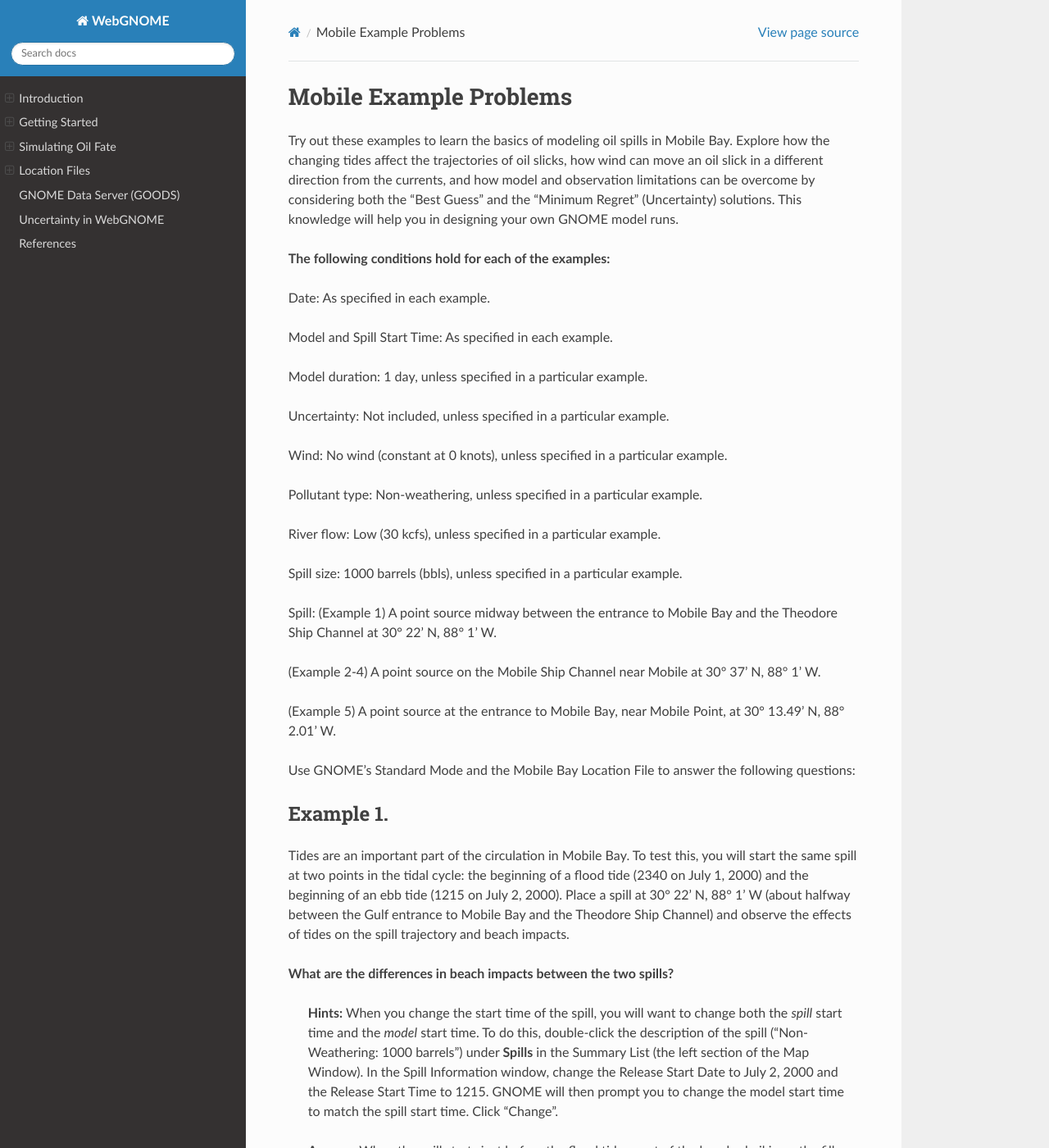
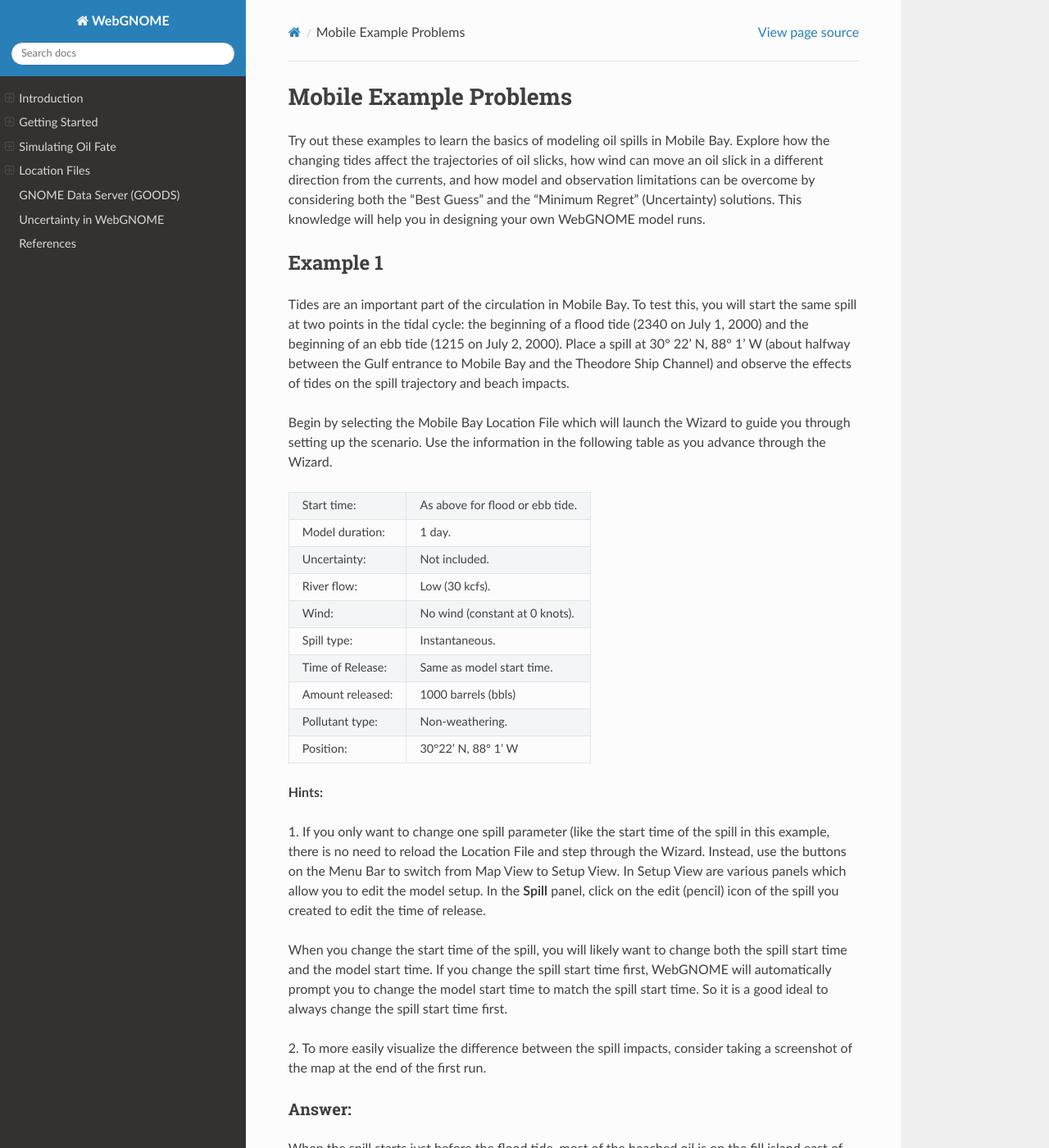
Before and after one commit to NOAA-ORR-ERD/WebGnomeClient, a Sphinx documentation site: the page built from doc/location_files/mobile_examples.rst, in a window 1280 px wide and 1400 px high. Shown: the whole window at 82% size. Built offline with Sphinx 7.4.7 and the Read the Docs theme 2.0.0, drawn with Linux system fonts in a browser that asks for light colours; some of the changed text lies outside the part shown.

Commit message:
Mostly wordsmithing, minor UI tweaks Fixed (I hope) wind default time in Location File Wizard

```diff
--- a/doc/location_files.rst
+++ b/doc/location_files.rst
@@ -104,7 +105,6 @@
 
     :ref:`lmiss_examples`
 
-    :ref:`mobile_examples`
 
     :ref:`sabine_examples`
 
--- a/doc/location_files/mobile_examples.rst
+++ b/doc/location_files/mobile_examples.rst
@@ -13,43 +13,10 @@
 the currents, and how model and observation limitations can be overcome
 by considering both the "Best Guess" and the "Minimum Regret"
 (Uncertainty) solutions. This knowledge will help you in designing your
-own GNOME model runs.
+own WebGNOME model runs.
 
-**The following conditions hold for each of the examples:**
-
-Date: As specified in each example.
-
-Model and Spill Start Time: As specified in each example.
-
-Model duration: 1 day, unless specified in a particular example.
-
-Uncertainty: Not included, unless specified in a particular example.
-
-Wind: No wind (constant at 0 knots), unless specified in a particular
-example.
-
-Pollutant type: Non-weathering, unless specified in a particular
-example.
-
-River flow: Low (30 kcfs), unless specified in a particular example.
-
-Spill size: 1000 barrels (bbls), unless specified in a particular
-example.
-
-Spill: (Example 1) A point source midway between the entrance to Mobile
-Bay and the Theodore Ship Channel at 30° 22' N, 88° 1' W.
-
-(Example 2-4) A point source on the Mobile Ship Channel near Mobile at
-30° 37' N, 88° 1' W.
-
-(Example 5) A point source at the entrance to Mobile Bay, near Mobile
-Point, at 30° 13.49' N, 88° 2.01' W.
-
-Use GNOME's Standard Mode and the Mobile Bay Location File to answer the
-following questions:
-
-Example 1.
-----------
+Example 1
+---------
 
 Tides are an important part of the circulation in Mobile Bay. To
 test this, you will start the same spill at two points in the tidal
@@ -59,26 +26,53 @@
 and the Theodore Ship Channel) and observe the effects of tides on the
 spill trajectory and beach impacts.
 
-**What are the differences in beach impacts between the two spills?**
+Begin by selecting the Mobile Bay Location File which will launch
+the Wizard to guide you through setting up the scenario. Use the information
+in the following table as you advance through the Wizard.
 
-    **Hints:** When you change the start time of the spill, you will
-    want to change both the *spill* start time and the *model* start
-    time. To do this, double-click the description of the spill
-    ("Non-Weathering: 1000 barrels") under **Spills** in the Summary
-    List (the left section of the Map Window). In the Spill Information
-    window, change the Release Start Date to July 2, 2000 and the
-    Release Start Time to 1215. GNOME will then prompt you to change the
-    model start time to match the spill start time. Click "Change".
+=======================  =================================================
+Start time:               As above for flood or ebb tide.
+Model duration:           1 day.
+Uncertainty:              Not included.
+River flow:               Low (30 kcfs).
+Wind:                     No wind (constant at 0 knots).
+Spill type:               Instantaneous.
+Time of Release:          Same as model start time.
+Amount released:          1000 barrels (bbls)
+Pollutant type:           Non-weathering.
+Position:                 30°22' N, 88° 1' W
+=======================  =================================================
 
-    **Answer:** When the spill starts just before the flood tide, most
-    of the beached oil is on the fill island east of Deer River Point
-    and some of the beached oil is on the western end of Theodore Ship
-    Channel. When the spill starts just before the ebb tide, most of the
-    spill is transported out of Mobile Bay towards the Gulf, with some
-    oil beaching on Dauphin and Pelican Islands.
+**Hints:**
 
-Example 2.
-----------
+1. If you only want to change one spill parameter (like the start time
+of the spill in this example, there is no need to reload the Location File
+and step through the Wizard. Instead, use the buttons on the Menu Bar to
+switch from Map View to Setup View. In Setup View are various panels which
+allow you to edit the model setup. In the **Spill** panel, click on the edit
+(pencil) icon of the spill you created to edit the time of release.
+
+When you change the start time of the spill, you will likely want to
+change both the spill start time and the model start time. If you change
+the spill start time first, WebGNOME will automatically
+prompt you to change the model start time to match the spill start time.
+So it is a good ideal to always change the spill start time first.
+
+2. To more easily visualize the difference between the spill impacts,
+consider taking a screenshot of the map at the end of the first run.
+
+Answer:
+.......
+
+When the spill starts just before the flood tide, most
+of the beached oil is on the fill island east of Deer River Point
+and some of the beached oil is on the western end of Theodore Ship
+Channel. When the spill starts just before the ebb tide, most of the
+spill is transported out of Mobile Bay towards the Gulf, with some
+oil beaching on Dauphin and Pelican Islands.
+
+Example 2
+---------
 
 The circulation in Mobile Bay is significantly affected by the
 flow rate of the Mobile River. In this example, you will look at a spill
@@ -90,88 +84,100 @@
 a high (200 kcfs) river flow. Change the model run duration to 3 days
 for this example problem.
 
-**What are the differences in beach impacts between these two
-scenarios?**
+What are the differences in beach impacts between these two
+scenarios?
 
-    **Hints:** First, change the spill start time and location.
-    (Double-click the spill description in the Summary List, as you did
-    in Example 1.) Next, change the spill duration. (Double-click
-    "Duration: 24 hours" in the Summary List.)
+**Hints:**
 
-    To change the river flow rate, double-click the name of your
-    Location File, "Mobile Bay," under **Location File** in the Summary
-    List. In the windows that follow, you can change any of the
-    conditions that you set earlier. In this case, you only want to
-    change the river flow rate. In the Setting River Flow window, change
-    the flow rate to "High 200 kcfs." Click "Next" to bypass windows
-    that don't need to be changed. You can then rerun the model with the
-    same spill, under the same conditions, but with a new river flow
-    rate.
+1. Once again, use the **Spill** panel in Setup View to change spill
+settings.
 
-    **Answer:** Changing the river flow rate changes the oil spill
-    trajectory, leading to different beach impact areas. When the river
-    flow rate is low, the spill moves further up into the bay on the
-    flood tides, impacting the marsh areas surrounding Mobile, before
-    slowly starting to move toward the bay's entrances. When the river
-    rate is high, the spill moves toward the entrances of Mobile Bay at
-    a *much* faster rate, allowing less time for beach impacts enroute.
+2. The run duration can be edited in the Model Settings panel.
 
-Example 3.
-----------
+2. **Not sure how to change the river flow rate yet**
+
+Answer:
+.......
+
+Changing the river flow rate changes the oil spill
+trajectory, leading to different beach impact areas. When the river
+flow rate is low, the spill moves further up into the bay on the
+flood tides, impacting the marsh areas surrounding Mobile, before
+slowly starting to move toward the bay's entrances. When the river
+rate is high, the spill moves toward the entrances of Mobile Bay at
+a *much* faster rate, allowing less time for beach impacts enroute.
+
+Example 3
+---------
 
 Wind both moves the oil along the water's surface and drives
 currents. Rerun the previous spill with the high river flow rate and add
 a 15-knot wind from the northwest. Run this spill scenario for 2 days.
 
-**How does the oil's trajectory change from the previous example?**
+How does the oil's trajectory change from the previous example?
 
-    **Hint:** To add wind to your model, double-click **Wind** in the
-    Summary List, then enter the wind speed and direction in the
-    Constant or Variable Wind window.
+**Hint:**
 
-    **Answer:** The wind dramatically changes the oil's trajectory!
-    Instead of quickly moving seaward, much of the oil beaches along the
-    eastern shoreline of Mobile Bay, from Seacliff to Palmetto Beach.
+You created a spatially constant wind at 0 knots in the initial model setup. It
+shows up in a list (currently with just one entry) at the bottom of
+the Point Wind panel. You can choose to edit this wind (by clicking the pencil
+icon in the list) or add a new constant wind by clicking the + icon at the
+top right of the panel.
 
-4. Forecasts of environmental parameters are inherently uncertain. For
-   example, wind and weather forecasts can be "off" in the speed,
-   direction, or timing of winds. GNOME supports a "Minimum Regret"
-   solution in addition to the "Best Guess" solution that you have been
-   running. The "Minimum Regret" solution takes into account our
-   uncertainty in wind, horizontal mixing, and currents. Now you will
-   add the "Minimum Regret" solution to see where else the spill might
-   go.
+Answer:
+.......
+
+The wind dramatically changes the oil's trajectory!
+Instead of quickly moving seaward, much of the oil beaches along the
+eastern shoreline of Mobile Bay, from Seacliff to Palmetto Beach.
+
+Example 4
+---------
+
+Forecasts of environmental parameters are inherently uncertain. For
+example, wind and weather forecasts can be "off" in the speed,
+direction, or timing of winds. GNOME supports a "Minimum Regret"
+solution in addition to the "Best Guess" solution that you have been
+running. The "Minimum Regret" solution takes into account our
+uncertainty in wind, horizontal mixing, and currents. Now you will
+add the "Minimum Regret" solution to see where else the spill might
+go.
 
 Rerun the previous spill with a high river flow rate, but first make
 these changes: (1) change the wind to 15 knots from the east; (2) change
 the spill start time to 0100 on March 15, 2000; (3) reset the model
 duration to 1 day; and (4) include the “Minimum Regret” solution.
 
-**"Zoom in" to your spill area and briefly discuss the difference
+"Zoom in" to your spill area and examine the difference
 between the "Best Guess" (black) and "Minimum Regret" (red)
 trajectories. Why do you think this type of information would be
 useful?**
 
-    **Hint:** To include the Minimum Regret (Uncertainty) solution,
-    click the “Include Minimum Regret” box under **Model Settings** in
-    the Summary List.
+**Hint:**
 
-    **Answer:** The "Minimum Regret" solution shows where else the spill
-    could go if the currents, winds or other model inputs were a little
-    bit different. Although our "Best Guess" solution does not show any
-    oil impacts on the fill island, the "Minimum Regret" solution shows
-    that there could be oil contact. Responders use this information to
-    make decisions about how they will allocate response resources.
-    Sometimes a highly valued environmental resource (e.g. an endangered
-    species) may be important enough to protect, even if it has a low
-    probability of being oiled.
+To include the Minimum Regret (Uncertainty) solution,
+click the box labeled "Include the Minimum Regret (Uncertainty)
+solution" in the Model Settings panel in Setup View.
+
+Answer:
+.......
+
+The "Minimum Regret" solution shows where else the spill
+could go if the currents, winds or other model inputs were a little
+bit different. Although our "Best Guess" solution does not show any
+oil impacts on the fill island, the "Minimum Regret" solution shows
+that there could be oil contact. Responders use this information to
+make decisions about how they will allocate response resources.
+Sometimes a highly valued environmental resource (e.g. an endangered
+species) may be important enough to protect, even if it has a low
+probability of being oiled.
 
 Example 5.
 ----------
 
 Different types of pollutants weather differently. In the
-previous examples, you were using an imaginary type of pollutant that
-did not change with time ("non-weathering"). Now you are going to run a
+previous examples, you were using a "non-weathering" pollutant that
+did not change with time. Now you are going to run a
 "What if?" scenario that compares the effects of different types of
 pollutants.
 
@@ -194,21 +200,31 @@
 +----------------------------+------------------+--------------+
 | Beached                    |                  |              |
 +----------------------------+------------------+--------------+
-| Evaporated and Dispersed   |                  |              |
+| Evaporated                 |                  |              |
++----------------------------+------------------+--------------+
+| Dispersed                  |                  |              |
 +----------------------------+------------------+--------------+
 | Off map                    |                  |              |
 +----------------------------+------------------+--------------+
 
-    **Hint:** To view the mass balance for each scenario, click the
-    right-pointing triangle next to the spill description ("Medium
-    Crude: 10000 barrels") under **Spills** in the Summary List. Then
-    click the right-pointing triangle next to "Splot Mass Balance" to
-    view the mass balance for the "Best Guess" trajectory.
+**Hints:**
 
-    **Answer:** Heavier oils remain in the environment longer than
-    lighter, refined products. You can see that the beach impacts from
-    the medium crude spill are more extensive than for the gasoline
-    spill. (Your numbers may differ slightly.)
+1. You can make all the changes to the model setup in Setup View
+or start over with the Wizard by choosing "Select a Location File" from
+the **New** pull down menu on the menubar.
+
+2. Use the Select/Change Oil button to to open the ADIOS oil library.
+From this interface you can select an oil that corresponds to a medium
+crude or a gasoline. It doesn't matter which exact oil you select, as long
+as it falls into one of these broad categories.
+
+3. To view the mass balance for each scenario switch to the Fate View.
+
+
+**Answer:** Heavier oils remain in the environment longer than
+lighter, refined products. You can see that the beach impacts from
+the medium crude spill are more extensive than for the gasoline
+spill. (Your numbers may differ slightly.)
 
 +----------------------------+------------------+--------------+
 |                            | **Medium Crude   | **Gasoline   |
@@ -216,11 +232,13 @@
 +----------------------------+------------------+--------------+
 | Released                   | 10,000           | 10,000       |
 +----------------------------+------------------+--------------+
-| Floating                   | 1,250            | 70           |
+| Floating                   |                  |              |
 +----------------------------+------------------+--------------+
-| Beached                    | 6,520            | 160          |
+| Beached                    |                  |              |
 +----------------------------+------------------+--------------+
-| Evaporated and Dispersed   | 2,230            | 9,770        |
+| Evaporated                 |                  |              |
 +----------------------------+------------------+--------------+
-| Off map                    | 0                | 0            |
+| Dispersed                  |                  |              |
 +----------------------------+------------------+--------------+
+| Off map                    |                  |              |
++----------------------------+------------------+--------------+
```
Also changed, not shown: other parts of doc/location_files.rst (+1 -0 lines), doc/location_files/boston_examples.rst (+4 -4 lines), 16 other files.
